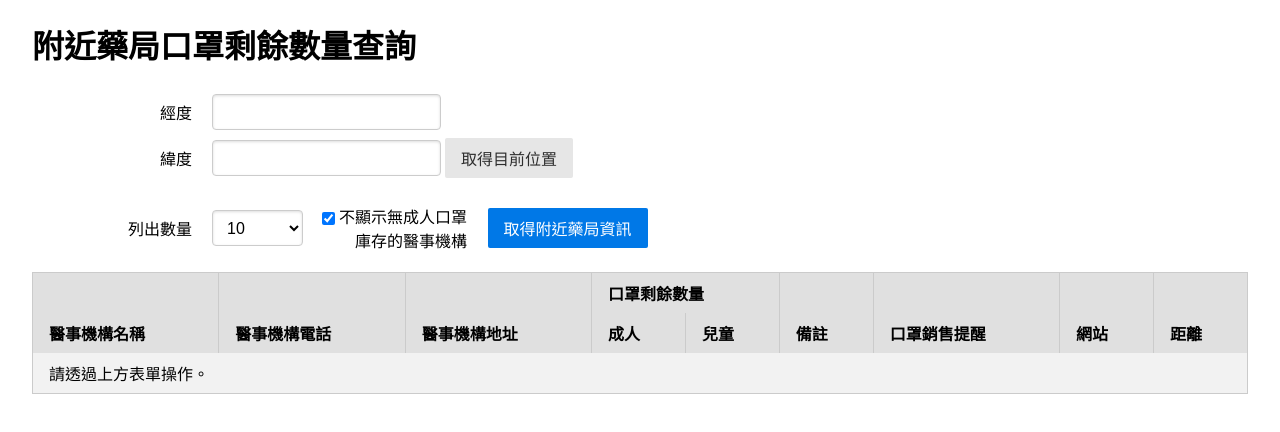
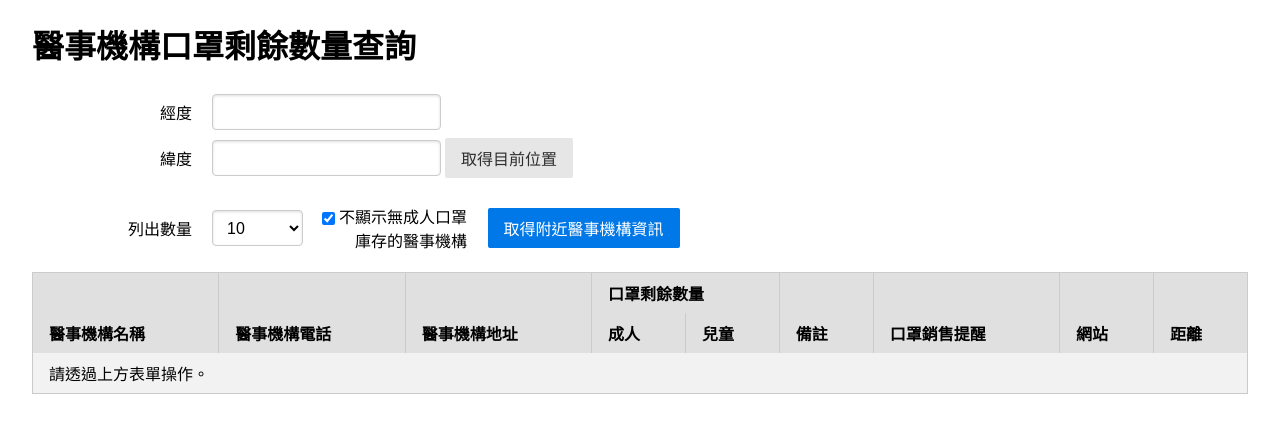
Before and after one commit to mingtsay/mask-map, a website: page static/index.html in a window 1280 px wide. Drawn offline with Linux system fonts and the light colour scheme; files that its build step writes are made by us from their sources.

Commit message:
change 藥局 to 醫事機構

```diff
--- a/static/index.html
+++ b/static/index.html
@@ -2,7 +2,7 @@
 <html lang="zh-Hant-TW">
 <head>
     <meta charset="utf-8"/>
-    <title>附近藥局口罩剩餘數量查詢</title>
+    <title>醫事機構口罩剩餘數量查詢</title>
     <meta name="viewport" content="width=device-width, initial-scale=1"/>
     <link rel="stylesheet" href="/css/pure-min.css"/>
     <style>
@@ -19,7 +19,7 @@
 </head>
 <body>
 <div id="wrapper">
-    <h1>附近藥局口罩剩餘數量查詢</h1>
+    <h1>醫事機構口罩剩餘數量查詢</h1>
     <form id="form" class="pure-form pure-form-aligned">
         <div id="unsupported">您的瀏覽器不支援定位功能。</div>
         <fieldset id="position">
@@ -52,7 +52,7 @@
                     <input type="checkbox" id="list-obtain-filter" value="on" checked/>
                     不顯示無成人口罩庫存的醫事機構
                 </label>
-                <button type="submit" class="pure-button pure-button-primary">取得附近藥局資訊</button>
+                <button type="submit" class="pure-button pure-button-primary">取得附近醫事機構資訊</button>
             </div>
         </fieldset>
     </form>
```
